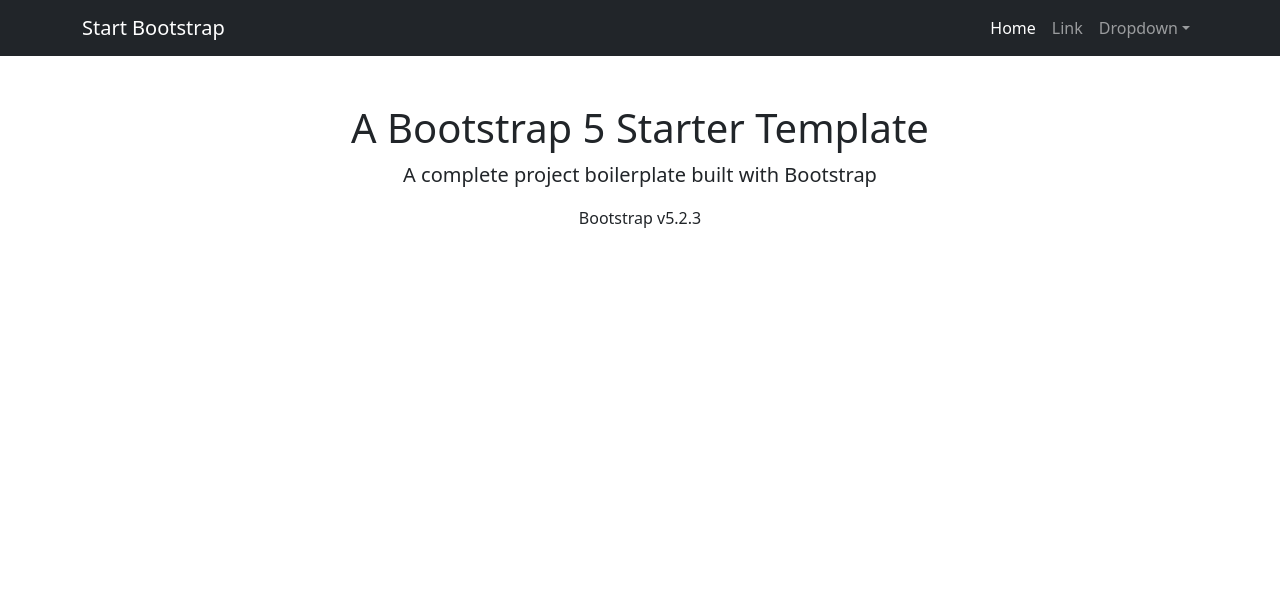
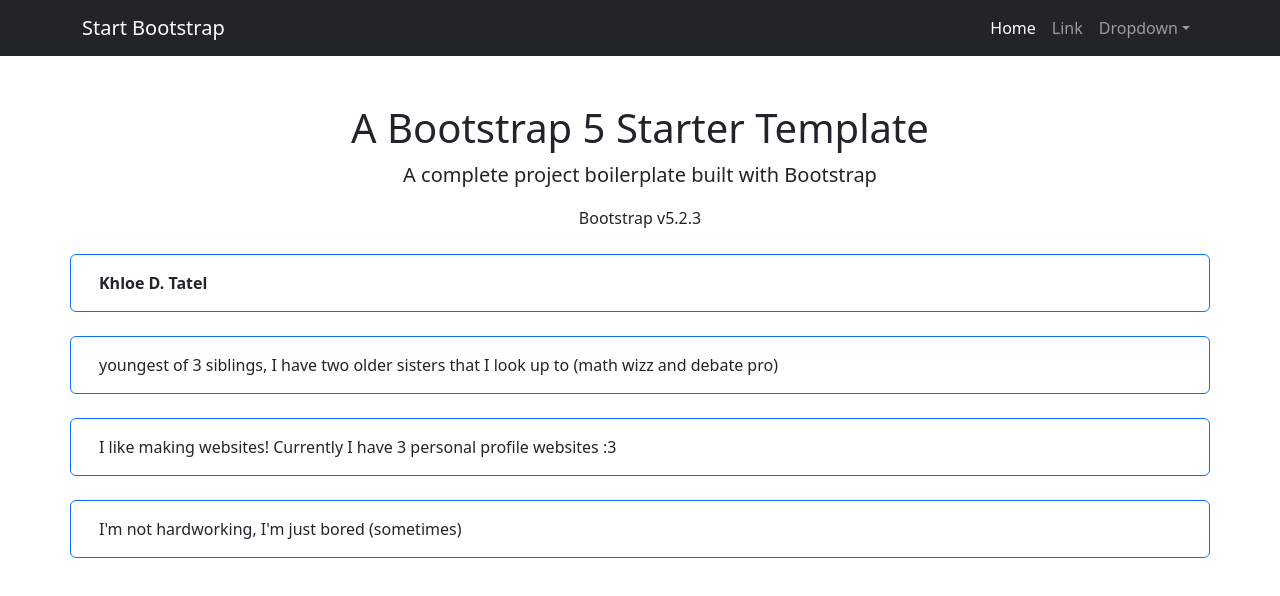
Before and after one commit to KhloeDTatel/webprog-CS251-IT253-bootstrap-template, a plain HTML site: page home/index.html in a window 1280 px wide. Drawn offline with nearby package versions, Linux system fonts and the light colour scheme.

Commit message:
Enhance index.html with personal profile details
Added personal information sections with descriptions.

```diff
--- a/home/index.html
+++ b/home/index.html
@@ -34,12 +34,31 @@
                 </div>
             </div>
         </nav>
-        <!-- Page content-->
-        <div class="container">
+      <div class="container">
             <div class="text-center mt-5">
                 <h1>A Bootstrap 5 Starter Template</h1>
                 <p class="lead">A complete project boilerplate built with Bootstrap</p>
                 <p>Bootstrap v5.2.3</p>
+            </div>
+            <div class="row border border-primary rounded p-3 my-4">
+                <div class="col-12">
+                    <p class="mb-0 fw-semibold">Khloe D. Tatel</p>
+                </div>
+            </div>
+            <div class="row border border-primary rounded p-3 my-4">
+                <div class="col-12">
+                    <p class="mb-0">youngest of 3 siblings, I have two older sisters that I look up to (math wizz and debate pro)</p>
+                </div>
+            </div>
+            <div class="row border border-primary rounded p-3 my-4">
+                <div class="col-12">
+                    <p class="mb-0">I like making websites! Currently I have 3 personal profile websites :3</p>
+                </div>
+            </div>
+            <div class="row border border-primary rounded p-3 my-4">
+                <div class="col-12">
+                    <p class="mb-0">I'm not hardworking, I'm just bored (sometimes)</p>
+                </div>
             </div>
         </div>
         <!-- Bootstrap core JS-->
```
